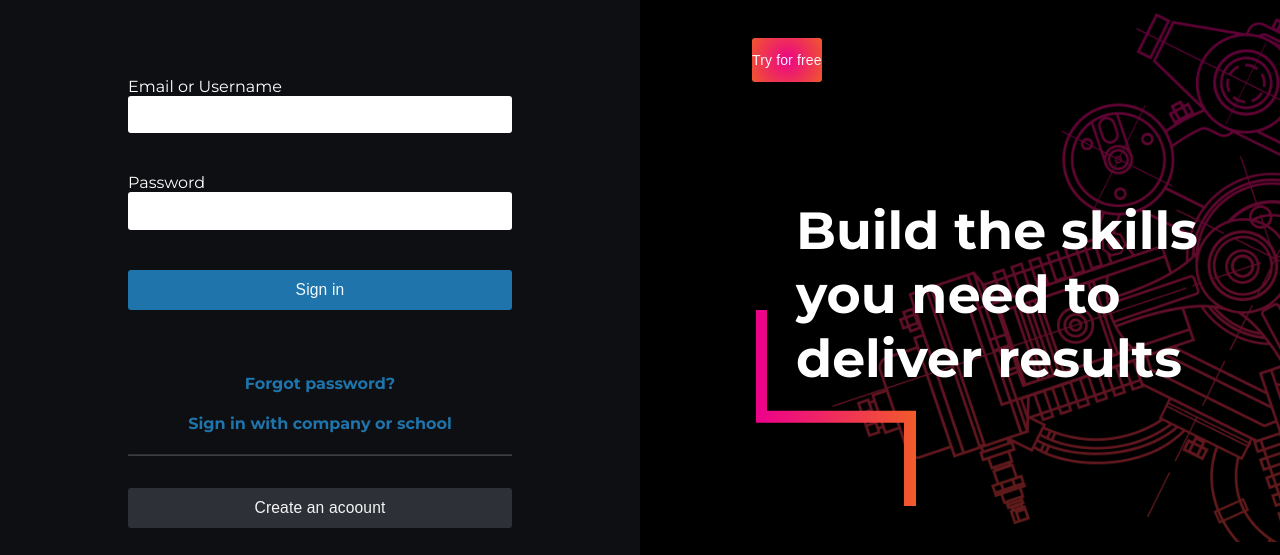
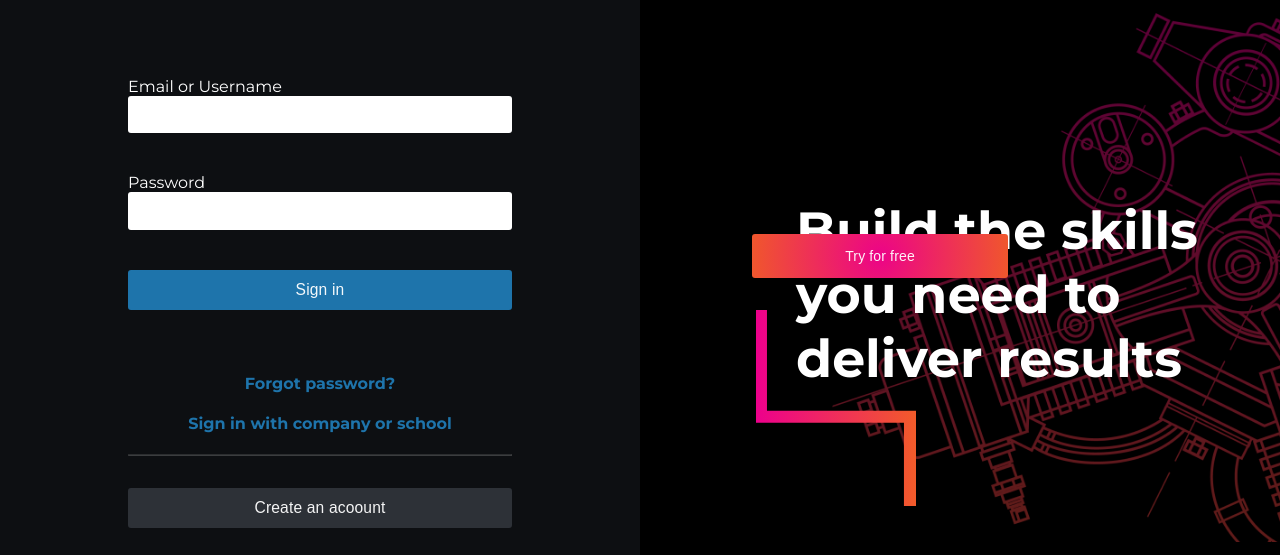
Before and after one commit to KeithanPhilander/pluralsight-login-clone, a plain HTML site: page index.html in a window 1280 px wide. Shown: the part 122-677 px from the top of the page. Drawn offline with Linux system fonts and the light colour scheme.

Commit message:
fancy-btn-position-update

```diff
--- a/style.css
+++ b/style.css
@@ -183,11 +183,11 @@ hr {
 
 .btn-fancy {
   position: absolute;
-  top: 10rem;
+  bottom: 25rem;
   background: radial-gradient(circle, #ec0388, #f0572c);
   padding: 0.875rem 0;
   font-size: 0.875rem;
-  max-width: 16rem;
+  width: 16rem;
   border: none;
   border-radius: 3px;
   cursor: pointer;
```
